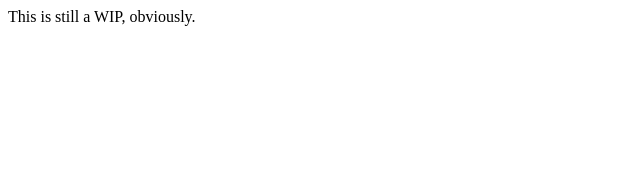
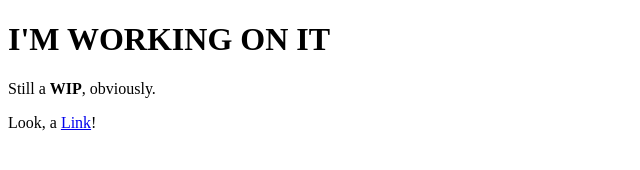
Before and after one commit to JetstreamLarry/json-mod-translator, a plain HTML site: page index.html in a window 1280 px wide. Shown: the whole page, without its empty margins (0-640 px from the left). Drawn offline with Linux system fonts and the light colour scheme.

Commit message:
Learning some basic HTML.

```diff
--- a/index.html
+++ b/index.html
@@ -1 +1,12 @@
-<p>This is still a WIP, obviously.</p>
+<!DOCTYPE html>
+<html>
+    <head>
+        <meta charset="utf-8" />
+        <title>WIP</title>
+    </head>
+    <body>
+        <h1>I'M WORKING ON IT</h1>
+        <p>Still a <strong>WIP</strong>, obviously.</p>
+        <p>Look, a <a href="https://www.youtube.com/watch?v=dQw4w9WgXcQ">Link</a>!</p>
+    </body>
+</html>
```
